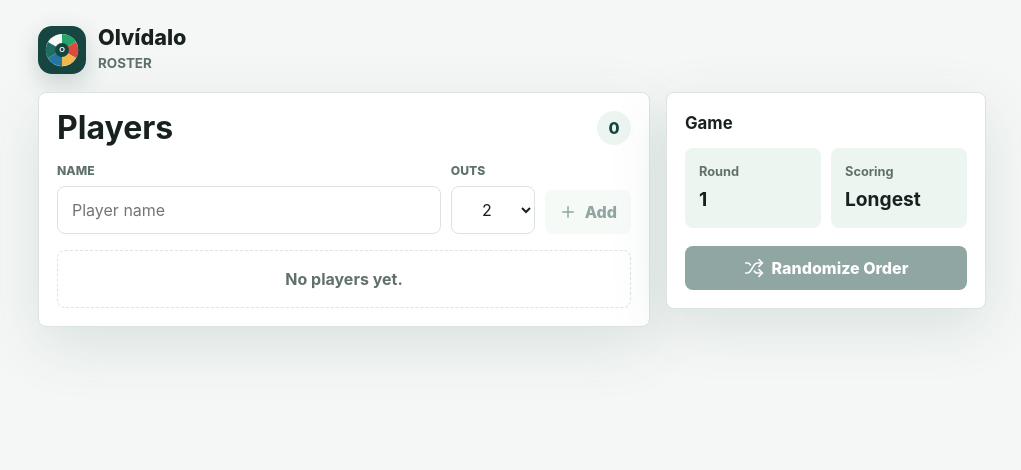
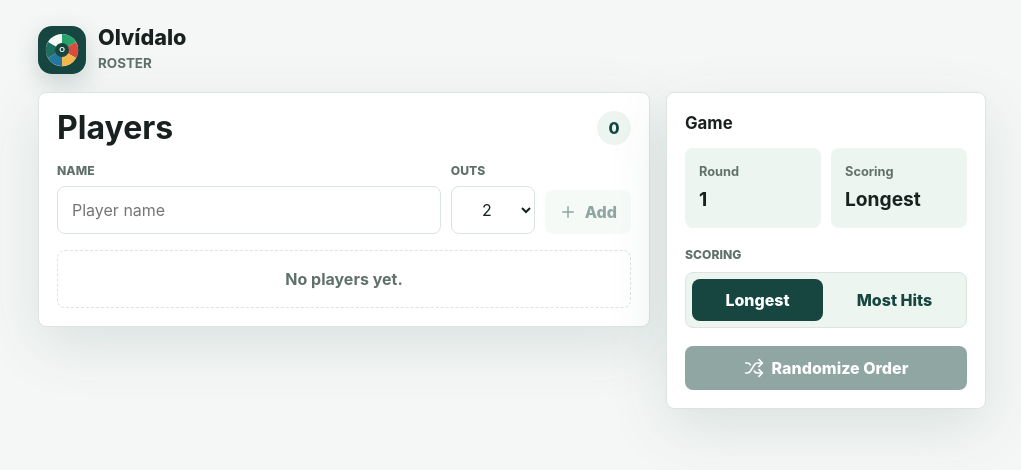
Before and after one commit to tristanmott1/olvidalo, a React (Vite) app: page / in a window 1280 px wide. Shown: the top 470 px of the page, without its empty margins (128-1149 px from the left). Built offline with nearby package versions, Linux system fonts and the light colour scheme.

Commit message:
Add scoring mode selection

```diff
--- a/public/sw.js
+++ b/public/sw.js
@@ -1,4 +1,4 @@
-const CACHE_NAME = "olvidalo-v2";
+const CACHE_NAME = "olvidalo-v3";
 const CORE_ASSETS = [
   "./",
   "./index.html",
--- a/src/App.tsx
+++ b/src/App.tsx
@@ -17,6 +17,7 @@ type Player = {
 };
 
 type HitKind = "fair" | "out";
+type ScoringMode = "longest" | "mostHits";
 
 type Hit = {
   kind: HitKind;
@@ -43,6 +44,11 @@ const PLAYERS_KEY = "olvidalo.players.v1";
 const DEFAULT_OUT_LIMIT = 2;
 const OUT_LIMIT_OPTIONS = [1, 2, 3, 4, 5] as const;
 const MAX_OUT_LIMIT = 5;
+const DEFAULT_SCORING_MODE: ScoringMode = "longest";
+const SCORING_LABELS: Record<ScoringMode, string> = {
+  longest: "Longest",
+  mostHits: "Most Hits",
+};
 
 function createId() {
   return typeof crypto !== "undefined" && "randomUUID" in crypto
@@ -128,8 +134,23 @@ function formatTime(ms: number) {
   return `${minutes}:${seconds.toString().padStart(2, "0")}.${tenths}`;
 }
 
+function formatFairHits(count: number) {
+  return `${count} fair`;
+}
+
+function sortLeaderboard(results: TurnResult[], scoringMode: ScoringMode) {
+  return [...results].sort((left, right) => {
+    if (scoringMode === "mostHits") {
+      return right.fairHits - left.fairHits;
+    }
+
+    return right.elapsedMs - left.elapsedMs;
+  });
+}
+
 function App() {
   const [phase, setPhase] = useState<Phase>("setup");
+  const [scoringMode, setScoringMode] = useState<ScoringMode>(DEFAULT_SCORING_MODE);
   const [players, setPlayers] = useState<Player[]>(readStoredPlayers);
   const [draftName, setDraftName] = useState("");
   const [draftOutLimit, setDraftOutLimit] = useState(DEFAULT_OUT_LIMIT);
@@ -156,11 +177,8 @@ function App() {
   const currentElapsedMs = currentTurn ? getElapsedMs(currentTurn, now) : 0;
   const currentResult = currentTurn?.endedAt ? toTurnResult(currentTurn, now) : null;
   const leaderboard = useMemo(
-    () =>
-      [...completedTurns, ...(currentResult ? [currentResult] : [])].sort(
-        (left, right) => right.elapsedMs - left.elapsedMs,
-      ),
-    [completedTurns, currentResult],
+    () => sortLeaderboard([...completedTurns, ...(currentResult ? [currentResult] : [])], scoringMode),
+    [completedTurns, currentResult, scoringMode],
   );
   const onDeckPlayers = turnOrder.slice(currentIndex + 1, currentIndex + 4);
   const canStartGame = players.length > 0 && players.every((player) => player.name.trim());
@@ -405,8 +423,30 @@ function App() {
                 </div>
                 <div>
                   <span>Scoring</span>
-                  <strong>Longest</strong>
+                  <strong>{SCORING_LABELS[scoringMode]}</strong>
                 </div>
+              </div>
+            </div>
+
+            <div className="field scoring-field">
+              <span>Scoring</span>
+              <div className="segmented-control" role="radiogroup" aria-label="Scoring mode">
+                {Object.entries(SCORING_LABELS).map(([value, label]) => {
+                  const mode = value as ScoringMode;
+
+                  return (
+                    <button
+                      aria-checked={scoringMode === mode}
+                      className={scoringMode === mode ? "selected" : ""}
+                      key={mode}
+                      onClick={() => setScoringMode(mode)}
+                      role="radio"
+                      type="button"
+                    >
+                      {label}
+                    </button>
+                  );
+                })}
               </div>
             </div>
 
@@ -425,6 +465,7 @@ function App() {
               <span>
                 Turn {currentIndex + 1} / {turnOrder.length}
               </span>
+              <span>{SCORING_LABELS[scoringMode]}</span>
               <span>{currentTurn.player.outLimit} outs</span>
             </div>
 
@@ -497,7 +538,7 @@ function App() {
           </section>
 
           <aside className="side-stack">
-            <Leaderboard results={leaderboard} />
+            <Leaderboard results={leaderboard} scoringMode={scoringMode} />
             <OnDeck players={onDeckPlayers} />
           </aside>
         </section>
@@ -511,7 +552,7 @@ function App() {
               <h1>Final Leaderboard</h1>
             </div>
 
-            <Leaderboard results={leaderboard} />
+            <Leaderboard results={leaderboard} scoringMode={scoringMode} />
 
             <div className="results-actions">
               <button className="primary" type="button" onClick={startGame}>
@@ -529,12 +570,12 @@ function App() {
   );
 }
 
-function Leaderboard({ results }: { results: TurnResult[] }) {
+function Leaderboard({ results, scoringMode }: { results: TurnResult[]; scoringMode: ScoringMode }) {
   return (
     <section className="panel leaderboard-panel">
       <div className="section-heading small">
         <h2>Leaderboard</h2>
-        <span>{results.length}</span>
+        <span>{SCORING_LABELS[scoringMode]}</span>
       </div>
 
       {results.length === 0 ? <p className="empty-state">No scores yet.</p> : null}
@@ -546,10 +587,14 @@ function Leaderboard({ results }: { results: TurnResult[] }) {
             <div>
               <strong>{result.player.name}</strong>
               <span>
-                {result.fairHits} fair · {result.outHits} out
+                {scoringMode === "mostHits"
+                  ? `${formatTime(result.elapsedMs)} · ${result.outHits} out`
+                  : `${formatFairHits(result.fairHits)} · ${result.outHits} out`}
               </span>
             </div>
-            <time>{formatTime(result.elapsedMs)}</time>
+            <strong className="leader-score">
+              {scoringMode === "mostHits" ? formatFairHits(result.fairHits) : formatTime(result.elapsedMs)}
+            </strong>
           </li>
         ))}
       </ol>
--- a/src/styles.css
+++ b/src/styles.css
@@ -199,6 +199,7 @@ select:focus {
   place-items: center;
   min-width: 34px;
   height: 34px;
+  padding: 0 10px;
   border-radius: 999px;
   background: var(--surface-strong);
   color: var(--brand);
@@ -268,7 +269,8 @@ select:focus {
 
 .primary,
 .secondary,
-.icon-button {
+.icon-button,
+.segmented-control button {
   display: inline-flex;
   align-items: center;
   justify-content: center;
@@ -310,6 +312,32 @@ select:focus {
 
 .icon-button.danger {
   color: var(--out);
+}
+
+.scoring-field {
+  gap: 8px;
+}
+
+.segmented-control {
+  display: grid;
+  grid-template-columns: repeat(2, minmax(0, 1fr));
+  gap: 6px;
+  padding: 6px;
+  border: 1px solid var(--line);
+  border-radius: 8px;
+  background: var(--surface-strong);
+}
+
+.segmented-control button {
+  min-height: 42px;
+  background: transparent;
+  color: var(--brand);
+  padding: 0 12px;
+}
+
+.segmented-control button.selected {
+  background: var(--brand);
+  color: #ffffff;
 }
 
 .stat-grid {
@@ -474,10 +502,12 @@ select:focus {
   white-space: nowrap;
 }
 
-.leader-row time {
+.leader-score {
   color: var(--brand);
   font-variant-numeric: tabular-nums;
   font-weight: 950;
+  text-align: right;
+  white-space: nowrap;
 }
 
 .deck-row {
```
Also changed, not shown: 1 other file (tests, documents, lock files or other folders).
